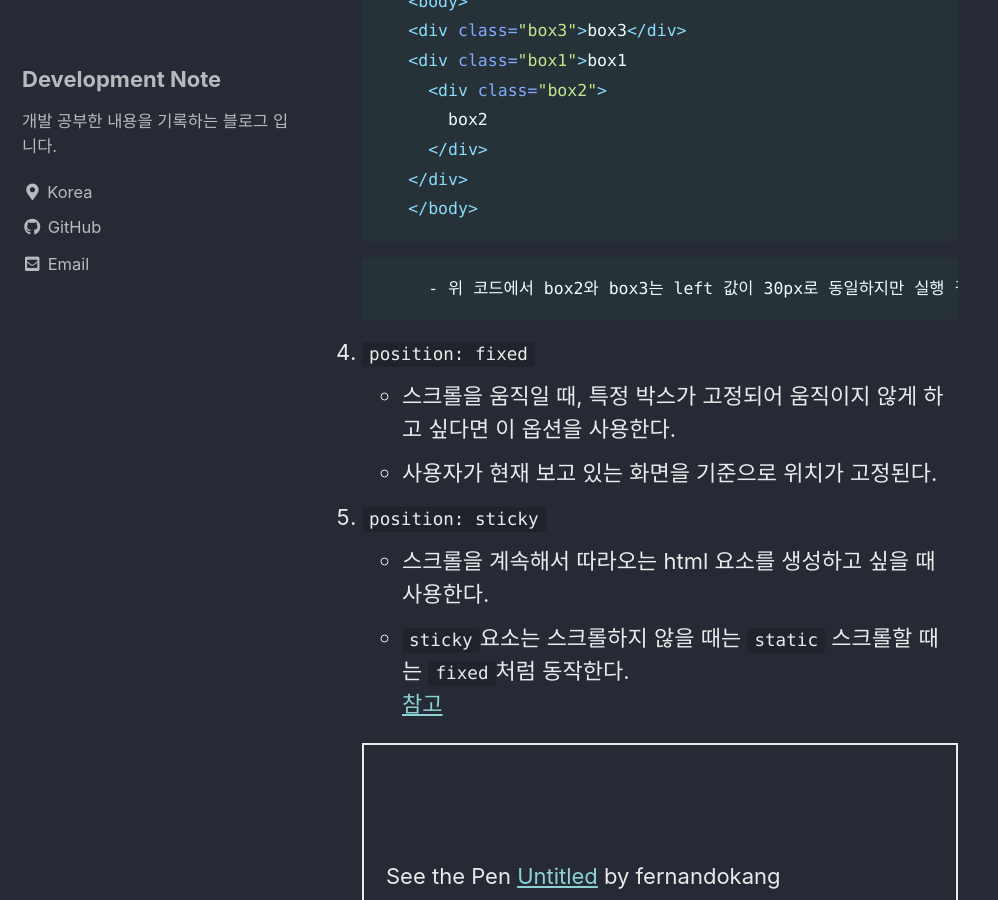
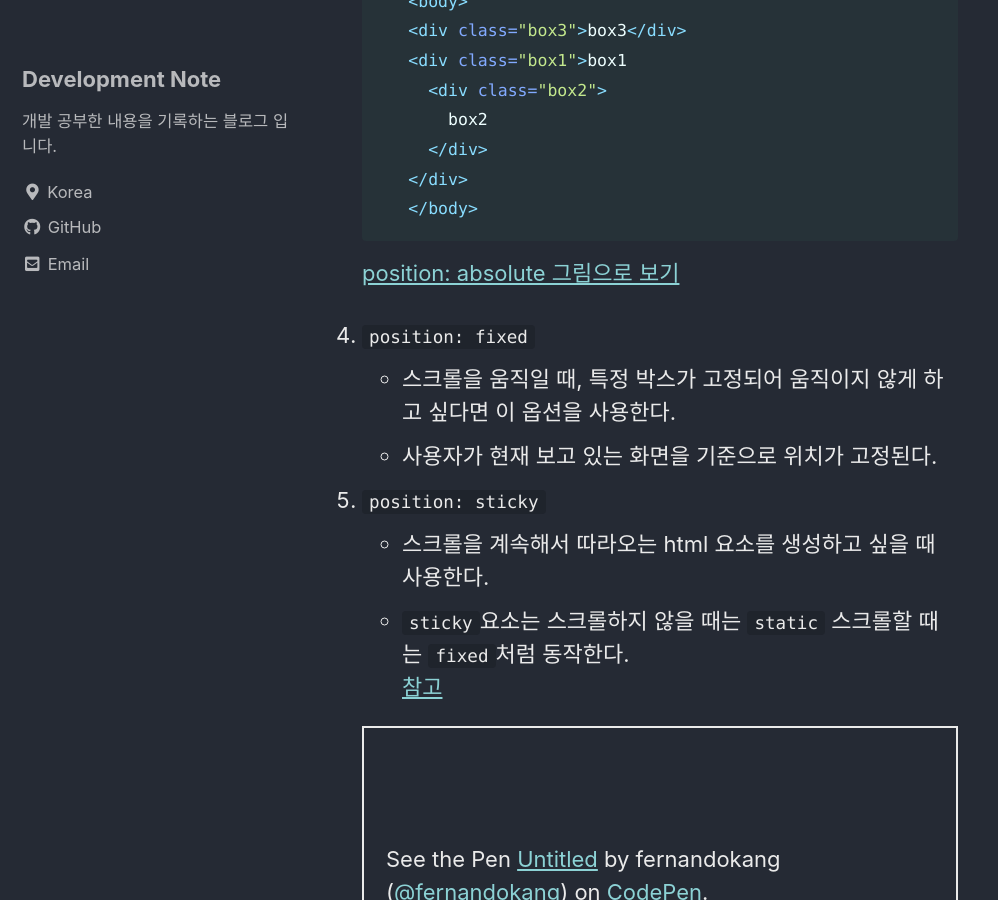
Before and after one commit to fernandokkang/fernandokkang.github.io, a Jekyll site: the page built from _posts/2024-01-09-240109record.md, in a window 1280 px wide and 900 px high, scrolled down 9862 px. Shown: the whole window, without its empty margins (0-998 px from the left). Built offline with Jekyll 4.4.1, drawn with Linux system fonts in a browser that asks for light colours; cached includes are drawn as plain includes.

Commit message:
fix. 문단 정렬

````diff
--- a/_posts/2024-01-09-240109record.md
+++ b/_posts/2024-01-09-240109record.md
@@ -244,9 +244,6 @@ toc: true
       </div>
       </body>
     ```
-  - 위 코드에서 box2와 box3는 left 값이 30px로 동일하지만 실행 결과를 보면
-    box2가 box3보다 약간 뒤쪽에 위치하고 있는 것을 볼 수 있다.
-    이는 box2가 부모 요소의 위치에 영향을 받았기 때문이다. <br>
     [position: absolute 그림으로 보기](https://fernandokkang.github.io/result/2024-01-09-record-position-absolute)
 
 4. `position: fixed`
@@ -256,7 +253,7 @@ toc: true
 5. `position: sticky`
   - 스크롤을 계속해서 따라오는 html 요소를 생성하고 싶을 때 사용한다.
   - `sticky`요소는 스크롤하지 않을 때는 `static` 스크롤할 때는 `fixed`처럼 동작한다. <br>
-  [참고](https://coding-factory.tistory.com/951)
+    [참고](https://coding-factory.tistory.com/951)
     <p class="codepen" data-height="300" data-default-tab="html,result" data-slug-hash="XWGKyOa" data-user="fernandokang" style="height: 300px; box-sizing: border-box; display: flex; align-items: center; justify-content: center; border: 2px solid; margin: 1em 0; padding: 1em;">
     <span>See the Pen <a href="https://codepen.io/fernandokang/pen/XWGKyOa">
     Untitled</a> by fernandokang (<a href="https://codepen.io/fernandokang">@fernandokang</a>)
@@ -518,7 +515,7 @@ toc: true
 - 아이템의 수직축 방향 정렬
 - 기본 값은 `auto`, align-items 의 설정을 상속 받는다.
 > AAA : auto, BBB : center, CCC : flex-start, DDD : flex-end, EEE : stretch
-<div style="width: 400px; height: 100px; display: flex;
+  <div style="width: 400px; height: 100px; display: flex;
       border: 3px solid black; background-color: yellow; padding: 5px; gap: 5px">
         <div style="border: 3px solid black;
         background-color: green; align-self: auto">AAA</div>
````
